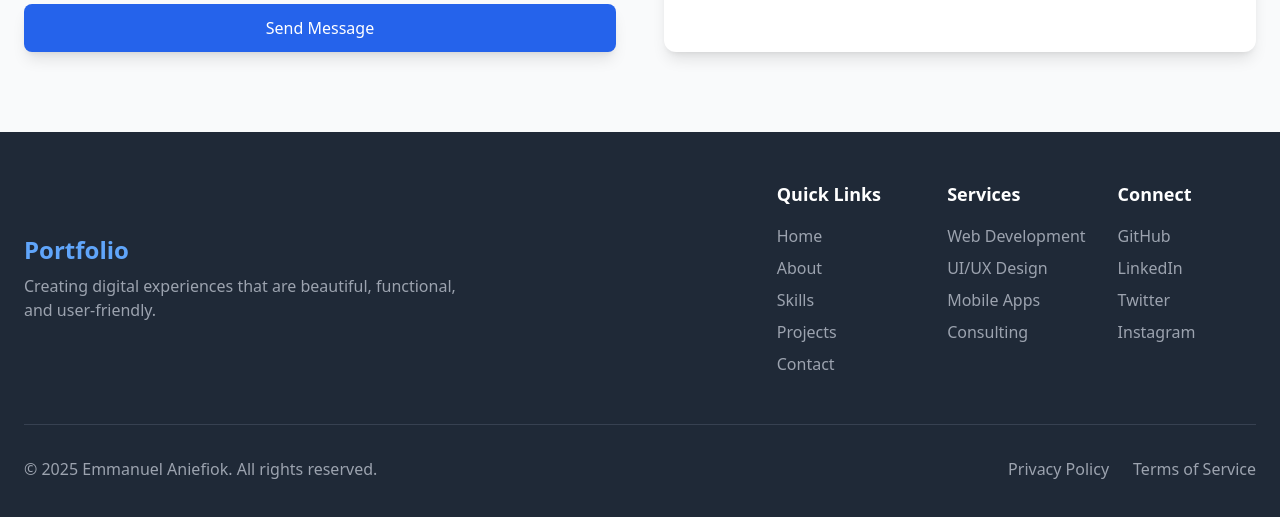
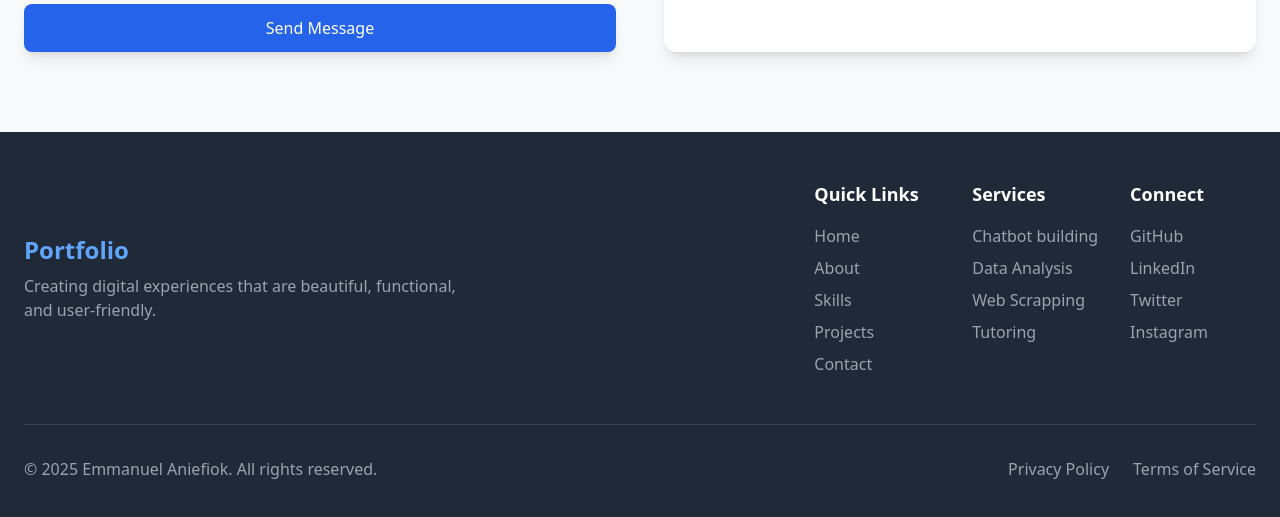
Before and after one commit to everbest12/Myportfolio, a plain HTML site: page index.html in a window 1280 px wide. Shown: the part 3496-4013 px from the top of the page. Drawn offline with nearby package versions, Linux system fonts and the light colour scheme.

Commit message:
added services

```diff
--- a/index.html
+++ b/index.html
@@ -113,10 +113,10 @@
                     <div>
                         <h3 class="text-lg font-semibold mb-4">Services</h3>
                         <ul class="space-y-2">
-                            <li><a href="#" class="text-gray-400 hover:text-blue-400 transition duration-300">Web Development</a></li>
-                            <li><a href="#" class="text-gray-400 hover:text-blue-400 transition duration-300">UI/UX Design</a></li>
-                            <li><a href="#" class="text-gray-400 hover:text-blue-400 transition duration-300">Mobile Apps</a></li>
-                            <li><a href="#" class="text-gray-400 hover:text-blue-400 transition duration-300">Consulting</a></li>
+                            <li><a href="#" class="text-gray-400 hover:text-blue-400 transition duration-300">Chatbot building</a></li>
+                            <li><a href="#" class="text-gray-400 hover:text-blue-400 transition duration-300">Data Analysis</a></li>
+                            <li><a href="#" class="text-gray-400 hover:text-blue-400 transition duration-300">Web Scrapping</a></li>
+                            <li><a href="#" class="text-gray-400 hover:text-blue-400 transition duration-300">Tutoring</a></li>
                         </ul>
                     </div>
 
```
